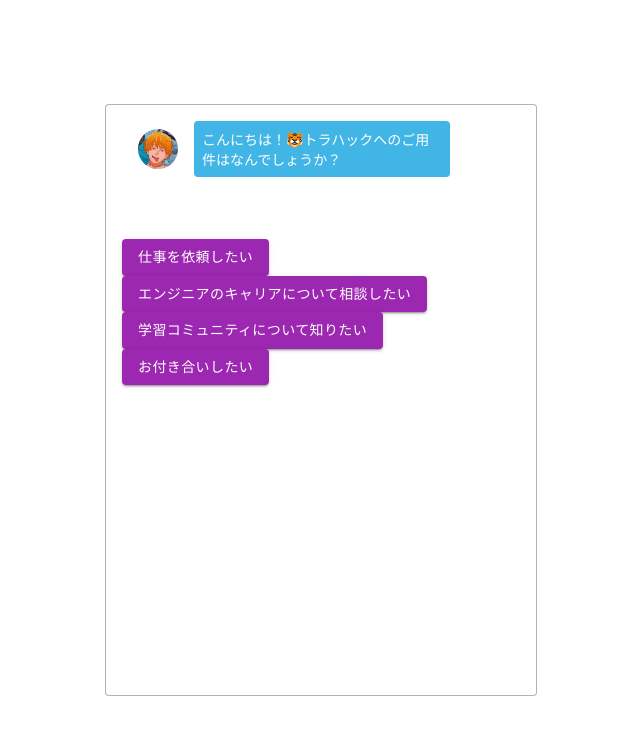
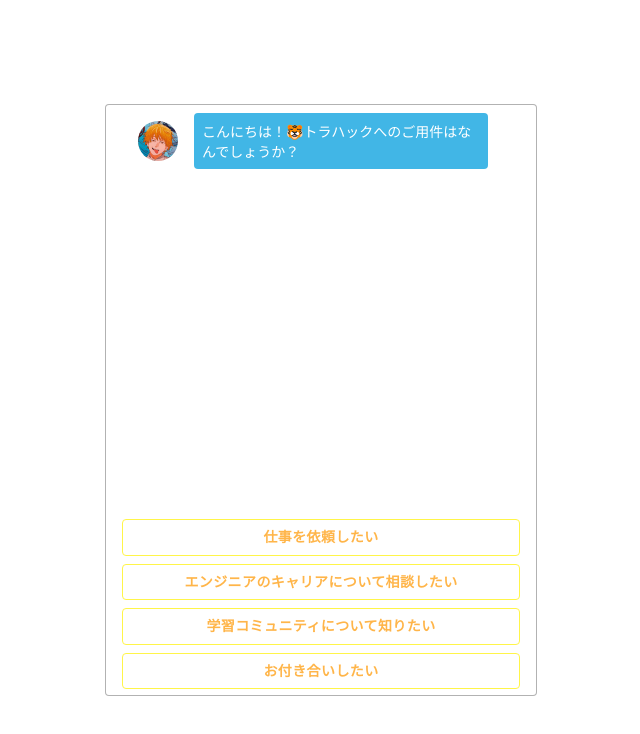
Before and after one commit to ryohei-aiba/chatBotApp, a React (Create React App) app: page / in a window 1280 px wide. Shown: the top 734 px of the page, without its empty margins (319-959 px from the left). Built offline with nearby package versions, Linux system fonts and the light colour scheme.

Commit message:
modify style by MUI

```diff
--- a/package.json
+++ b/package.json
@@ -6,6 +6,7 @@
     "@emotion/react": "^11.7.1",
     "@emotion/styled": "^11.6.0",
     "@mui/material": "^5.2.7",
+    "@mui/system": "^5.2.6",
     "@testing-library/jest-dom": "^5.16.1",
     "@testing-library/react": "^12.1.2",
     "@testing-library/user-event": "^13.5.0",
--- a/src/components/Answer.jsx
+++ b/src/components/Answer.jsx
@@ -1,11 +1,25 @@
-import react from 'react';
+import React from 'react';
 import Button from '@mui/material/Button';
 import Stack from '@mui/material/Stack';
 
 const Answer = (props)=> {
   return(
-    <Stack direction="row" spacing={2}>
-      <Button variant="contained" color="secondary" onClick={() =>{props.select(props.content,props.nextId)}}>
+    <Stack>
+      <Button
+        sx={{
+          borderColor: "#FFF549",
+          color: "#FFB549",
+          fontWeight: 600,
+          marginBottom: "8px",
+          "&:hover": {
+            borderColor: "#FFF549",
+            backgroundColor: "#FFB549",
+            color: "#FFF"
+          }
+        }}
+        variant="outlined"
+        onClick={() =>{props.select(props.content,props.nextId)}}
+      >
         {props.content}
       </Button>
     </Stack>
--- a/src/components/Chats.jsx
+++ b/src/components/Chats.jsx
@@ -4,7 +4,7 @@ import { Chat } from './index';
 
 const Chats = (props)=> {
   return(
-    <List sx={{ width: '100%', maxWidth: 360, bgcolor: 'background.paper' }}>
+    <List sx={{ height: 400, padding: 0, overflow: 'auto' }}>
       {props.chats.map((chat, index) =>{
         return <Chat text={chat.text} type={chat.type} key={index.toString()} />
       })}
```
Also changed, not shown: 1 other file (tests, documents, lock files or other folders).
